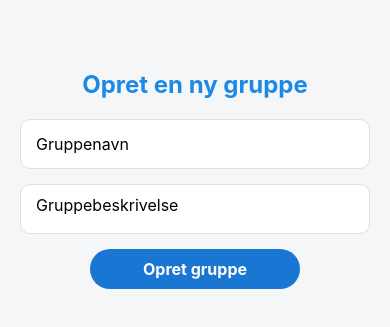
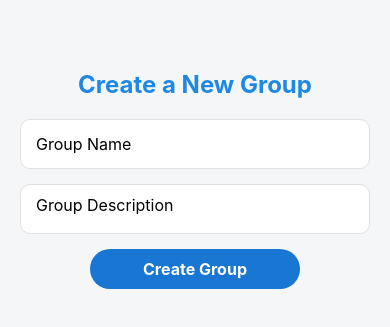
Before and after one commit to Alisashala/Learnly, a React Native app: screen /CreateGroupScreen in a window 390 px wide. Shown: the part 267-594 px from the top of the page. Built offline with nearby package versions, Linux system fonts and the light colour scheme.

Commit message:
ændringer i groupcreatescreen

```diff
--- a/GroupCreateScreen.js
+++ b/GroupCreateScreen.js
@@ -60,17 +60,17 @@ export default function GroupCreateScreen({ navigation }) {
   // Returnerer brugergrænsefladen
   return (
     <View style={styles.container}>
-      <Text style={styles.title}>Opret en ny gruppe</Text>
+      <Text style={styles.title}>Create a New Group</Text>
       {/* Inputfelt til gruppenavn */}
       <TextInput
-        placeholder="Gruppenavn"
+        placeholder="Group Name"
         value={groupName}
         onChangeText={setGroupName}
         style={styles.input}
       />
       {/* Inputfelt til gruppebeskrivelse */}
       <TextInput
-        placeholder="Gruppebeskrivelse"
+        placeholder="Group Description"
         value={groupDescription}
         onChangeText={setGroupDescription}
         style={styles.input}
@@ -78,7 +78,7 @@ export default function GroupCreateScreen({ navigation }) {
       />
       {/* Knap til at oprette en gruppe */}
       <TouchableOpacity style={styles.createButton} onPress={createGroup}>
-        <Text style={styles.createButtonText}>Opret gruppe</Text>
+        <Text style={styles.createButtonText}>Create Group</Text>
       </TouchableOpacity>
 
       {/* Modal der viser, når gruppen er oprettet */}
@@ -89,7 +89,7 @@ export default function GroupCreateScreen({ navigation }) {
       >
         <View style={styles.modalContainer}>
           <View style={styles.modalContent}>
-            <Text style={styles.modalTitle}>Gruppen blev oprettet!</Text>
+            <Text style={styles.modalTitle}>Group Has Been Created!</Text>
             <View style={styles.groupIdContainer}>
               <Text style={styles.groupIdText}>{createdGroupId}</Text>
               {/* Knap til at kopiere gruppe-ID */}
@@ -104,7 +104,7 @@ export default function GroupCreateScreen({ navigation }) {
             </View>
 
             <Text style={styles.instructionText}>
-              Del dette ID med andre, der vil deltage i gruppen.
+            Share this ID with others who want to join the group.
             </Text>
 
             {/* Knapper i modalvinduet */}
@@ -113,14 +113,14 @@ export default function GroupCreateScreen({ navigation }) {
                 style={styles.enterButton}
                 onPress={handleJoinGroup}
               >
-                <Text style={styles.enterButtonText}>Gå til gruppen</Text>
+                <Text style={styles.enterButtonText}>Go To The Group</Text>
               </TouchableOpacity>
 
               <TouchableOpacity
                 style={styles.closeButton}
                 onPress={() => setIsGroupCreated(false)}
               >
-                <Text style={styles.closeButtonText}>Luk</Text>
+                <Text style={styles.closeButtonText}>Close</Text>
               </TouchableOpacity>
             </View>
           </View>
```
